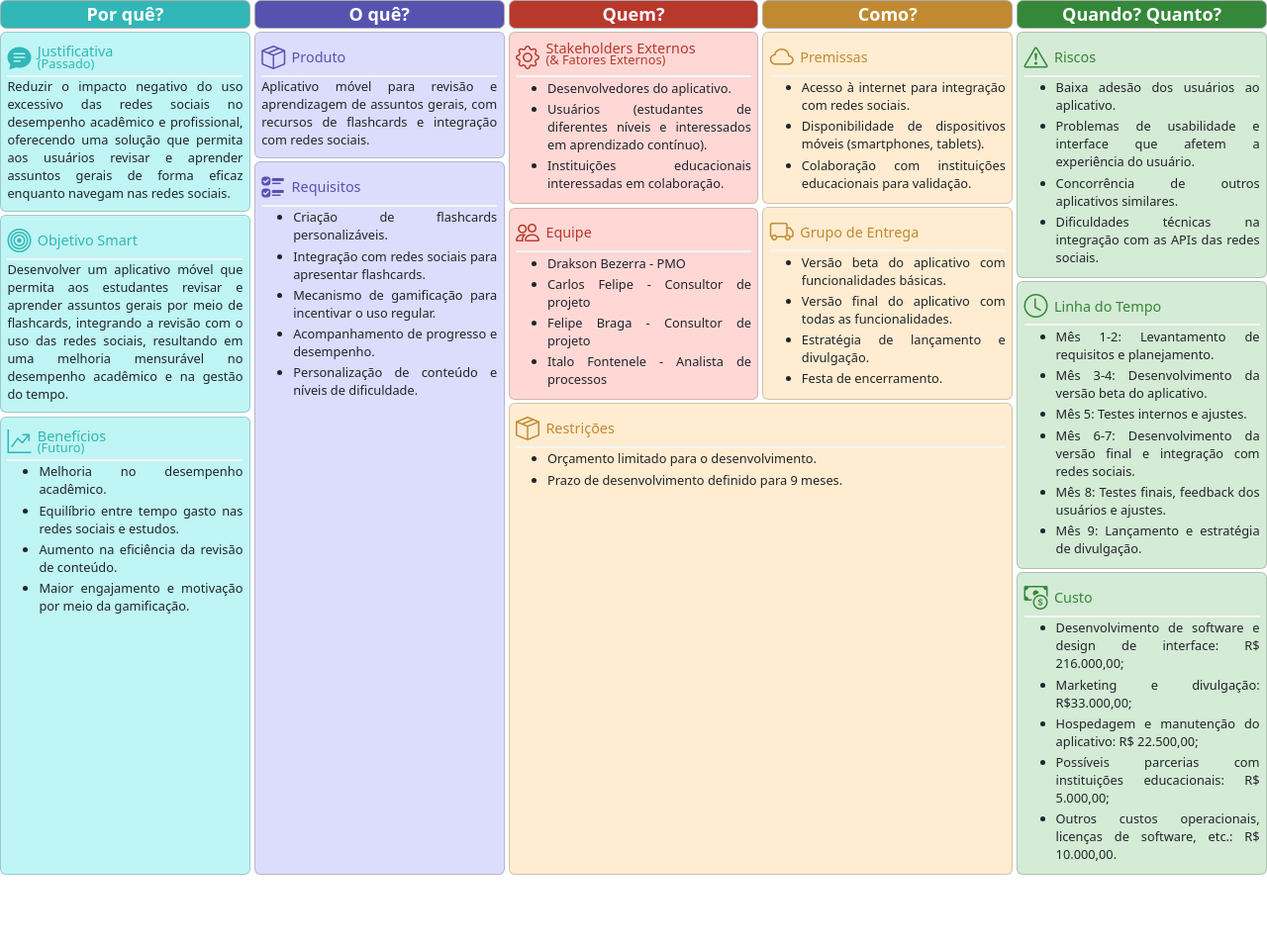
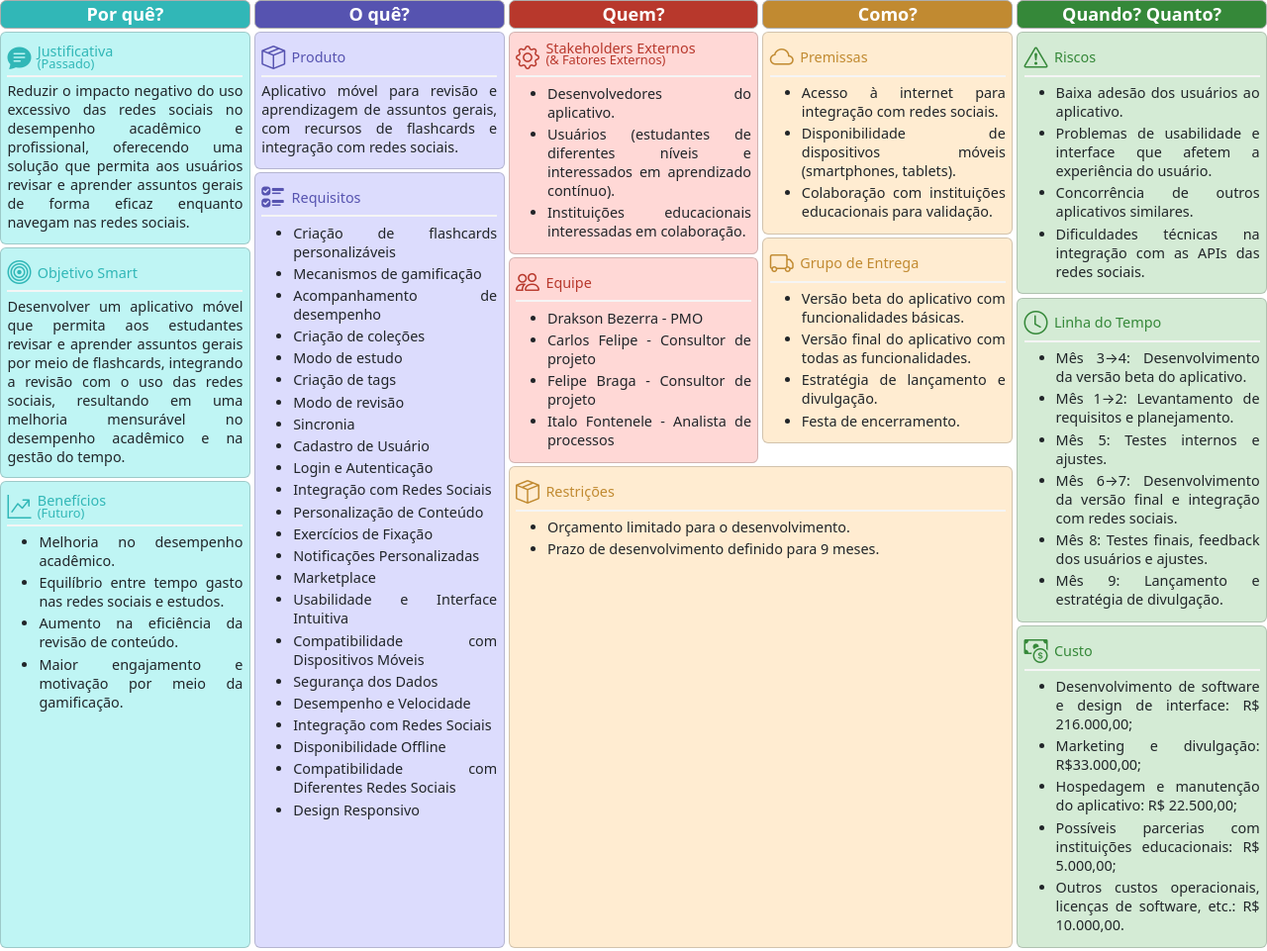
Before and after one commit to unifor-ads/PADS-PM-Canvas, a plain HTML site: page index.html in a window 1280 px wide. Shown: the whole page at 99% size. Before the commit the page ends 887 px from the top, so only its background shows below. Drawn offline with nearby package versions, Linux system fonts and the light colour scheme.

Commit message:
adição de requisitos

```diff
--- a/css/styles.css
+++ b/css/styles.css
@@ -1,11 +1,12 @@
 p {
-	font-size: 0.8rem;
-	margin-bottom: 0.2rem;
+	font-size: 0.9rem;
+	margin-bottom: 0.3rem;
+	margin-top: 0.3rem;
 	line-height: initial;
 }
 
 li {
-	font-size: 0.8rem;
+	font-size: 0.9rem;
 	background-color: #00ffff00 !important;
 	line-height: initial;
 	padding-top: 0.1rem !important;
@@ -13,7 +14,8 @@ li {
 }
 
 ul {
-	margin-bottom: 0.2rem;
+	margin-bottom: 0.3rem;
+	margin-top: 0.3rem;
 }
 
 .card {
--- a/index.html
+++ b/index.html
@@ -104,11 +104,29 @@
 				</div>
 				<div class="card-body">
 					<ul>
-						<li>Criação de flashcards personalizáveis.</li>
-						<li>Integração com redes sociais para apresentar flashcards.</li>
-						<li>Mecanismo de gamificação para incentivar o uso regular.</li>
-						<li>Acompanhamento de progresso e desempenho.</li>
-						<li>Personalização de conteúdo e níveis de dificuldade.</li>
+						<li>Criação de flashcards personalizáveis</li>
+						<li>Mecanismos de gamificação</li>
+						<li>Acompanhamento de desempenho</li>
+						<li>Criação de coleções</li>
+						<li>Modo de estudo</li>
+						<li>Criação de tags</li>
+						<li>Modo de revisão</li>
+						<li>Sincronia</li>
+						<li>Cadastro de Usuário</li>
+						<li>Login e Autenticação</li>
+						<li>Integração com Redes Sociais</li>
+						<li>Personalização de Conteúdo</li>
+						<li>Exercícios de Fixação</li>
+						<li>Notificações Personalizadas</li>
+						<li>Marketplace</li>
+						<li>Usabilidade e Interface Intuitiva</li>
+						<li>Compatibilidade com Dispositivos Móveis</li>
+						<li>Segurança dos Dados</li>
+						<li>Desempenho e Velocidade</li>
+						<li>Integração com Redes Sociais</li>
+						<li>Disponibilidade Offline</li>
+						<li>Compatibilidade com Diferentes Redes Sociais</li>
+						<li>Design Responsivo</li>
 					</ul>
 				</div>
 			</div>
@@ -261,10 +279,10 @@
 				</div>
 				<div class="card-body">
 					<ul>
-						<li>Mês 1-2: Levantamento de requisitos e planejamento.</li>
-						<li>Mês 3-4: Desenvolvimento da versão beta do aplicativo.</li>
+						<li>Mês 3→4: Desenvolvimento da versão beta do aplicativo.</li>
+						<li>Mês 1→2: Levantamento de requisitos e planejamento.</li>
 						<li>Mês 5: Testes internos e ajustes.</li>
-						<li>Mês 6-7: Desenvolvimento da versão final e integração com redes sociais.</li>
+						<li>Mês 6→7: Desenvolvimento da versão final e integração com redes sociais.</li>
 						<li>Mês 8: Testes finais, feedback dos usuários e ajustes.</li>
 						<li>Mês 9: Lançamento e estratégia de divulgação.</li>
 					</ul>
```
